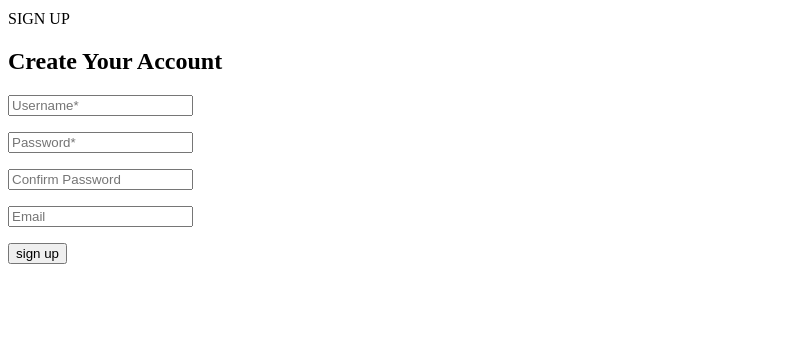
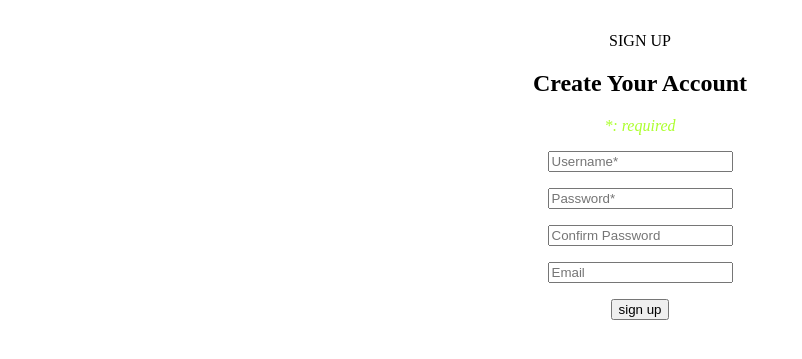
Before and after one commit to Adrianacmy/user-signup, a Flask app: page /signup in a window 1280 px wide. Shown: the top 359 px of the page, without its empty margins (0-802 px from the left). Run offline with Flask 2, Linux system fonts and the light colour scheme; some libraries are stand-ins or nearby versions.

Commit message:
add style

```diff
--- a/css/style.css
+++ /dev/null
@@ -1,7 +0,0 @@
-.signup {
-    margin: 10px auto;
-}
-
-form {
-    margin: 10px auto;
-}
--- a/main.py
+++ b/main.py
@@ -1,7 +1,5 @@
 from flask import Flask, request, redirect, render_template
 import re
-# app = Flask(__name__)
-# app.config['DEBUG'] = True
 
 
 app = Flask(__name__)
@@ -10,7 +8,7 @@ app.config['DEBUG'] = True
 
 @app.route("/")
 def index():
-    return render_template('base.html', title='Hello, Word')
+    return render_template('welcome.html', title='Hello, Word')
 
 @app.route('/signup')
 def display_signup():
@@ -29,15 +27,18 @@ def signup():
     error_confirm_password = ''
     error_email = ''
 
-    if not re.match('^[a-zA-Z]\w{2,19}$', username):
+    if not re.match('^[a-zA-Z]\w{3,19}$', username):
         error_username = 'Must start with a letter and contains 3 to 20 characters(letters,underscores, numbers)'
         username = ''
-    if not re.match('^[a-zA-Z]\w{2,19}$', password):
+
+    if not re.match('^\w{3,19}$', password):
         error_password = 'Must start with letter, contains 3 to 20 characters(letters, numbers, underscores)'
         password = ''
+
     if confirm_password != password:
-        error_confirm_password = 'Password do not match'
+        error_confirm_password = 'Password does not match'
         confirm_password = ''
+
     if email:
         if not re.match('^\w+([-+]\w+)*@\w+([-]\w+)*\.\w+([-]\w+)*${2, 19}', email):
             email = ''
--- /dev/null
+++ b/static/styles/main.css
@@ -0,0 +1,22 @@
+body{
+    padding: 0;
+    margin-top: 2em;
+}
+
+.signup {
+    text-align: center;
+}
+
+.error{
+    color: pink;
+}
+
+h3{
+    text-align: center;
+}
+.required{
+    font-style: italic;
+    color: greenyellow;
+    /*text-align: left;*/
+
+}
--- a/templates/base.html
+++ b/templates/base.html
@@ -4,12 +4,16 @@
         <title>{{title}}</title>
         <meta charset="UTF-8">
         <meta name="viewport" content="width=device-width, initial-scale=1">
-        <link href="user-signup/css/style.css" rel="stylesheet">
+        <!--<link rel="stylesheet" href="https://cdnjs.cloudflare.com/ajax/libs/select2-bootstrap-css/1.4.6/select2-bootstrap.min.css" />-->
+        <!--<script src="https://cdnjs.cloudflare.com/ajax/libs/jquery/3.2.1/jquery.min.js"></script>-->
+        <!--<script src="https://cdnjs.cloudflare.com/ajax/libs/twitter-bootstrap/4.0.0-alpha.6/js/bootstrap.min.js"></script>-->
+        <link href= "{{ url_for('static',filename='styles/main.css') }}" rel="stylesheet">
     </head>
-    <body>
-        {% block content %}
+    <body class="container text-center">
+            {% block content %}
             hello
 
-        {% endblock%}
+            {% endblock%}
+
     </body>
 </html>
--- a/templates/signup.html
+++ b/templates/signup.html
@@ -1,10 +1,11 @@
 {% extends 'base.html' %}
 
 {% block content %}
-<div class='signup'>SIGN UP
+<div class='signup' >SIGN UP
 
     <form method="POST">
         <h2>Create Your Account</h2>
+        <p class="required">*: required</p>
        <input type="text" name="username" placeholder='Username*' value="{{username}}">
         <p class='error'>{{ error_username }}</p>
 
```
Also changed, not shown: templates/welcome.html (+4 -4 lines).
